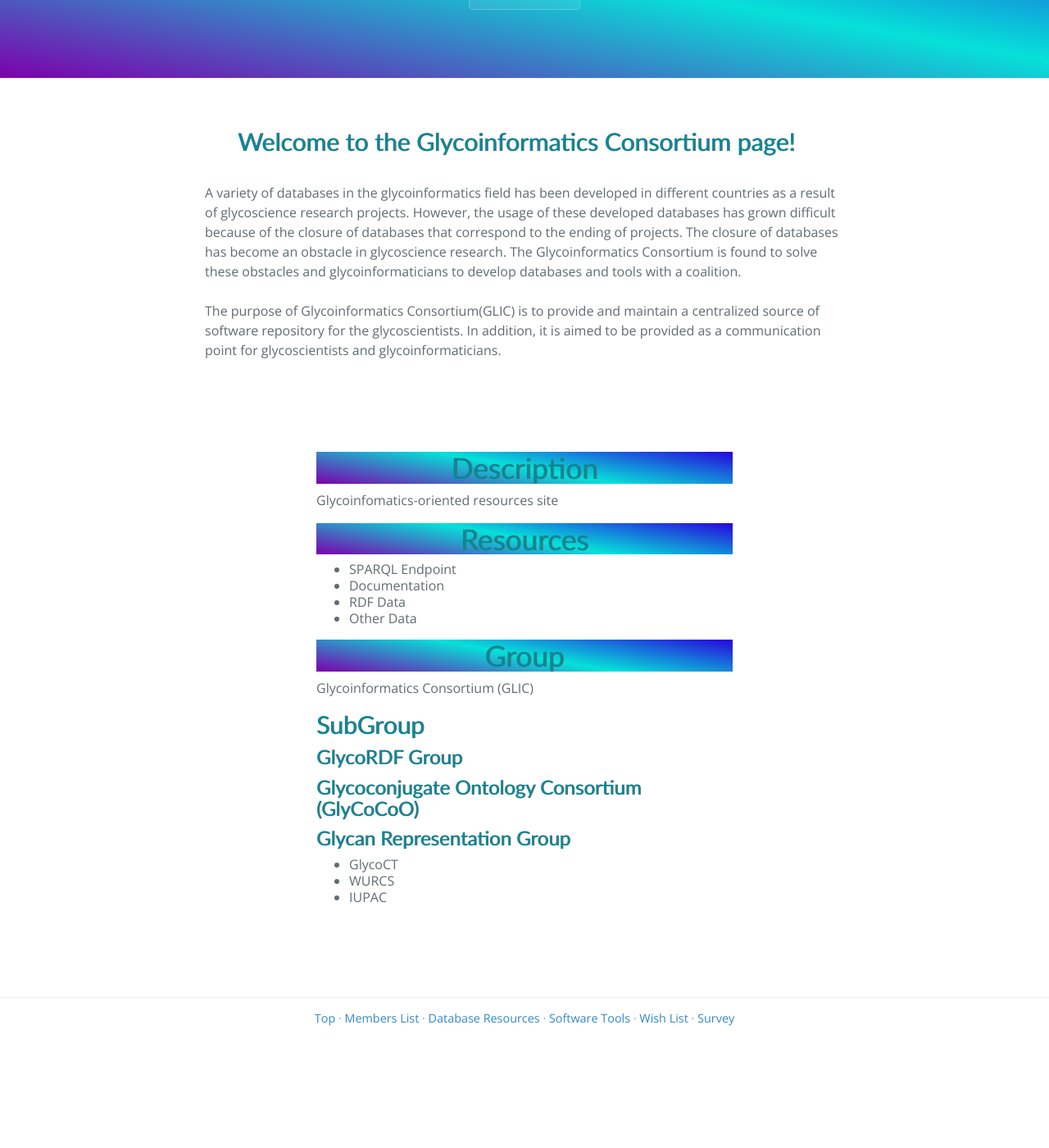
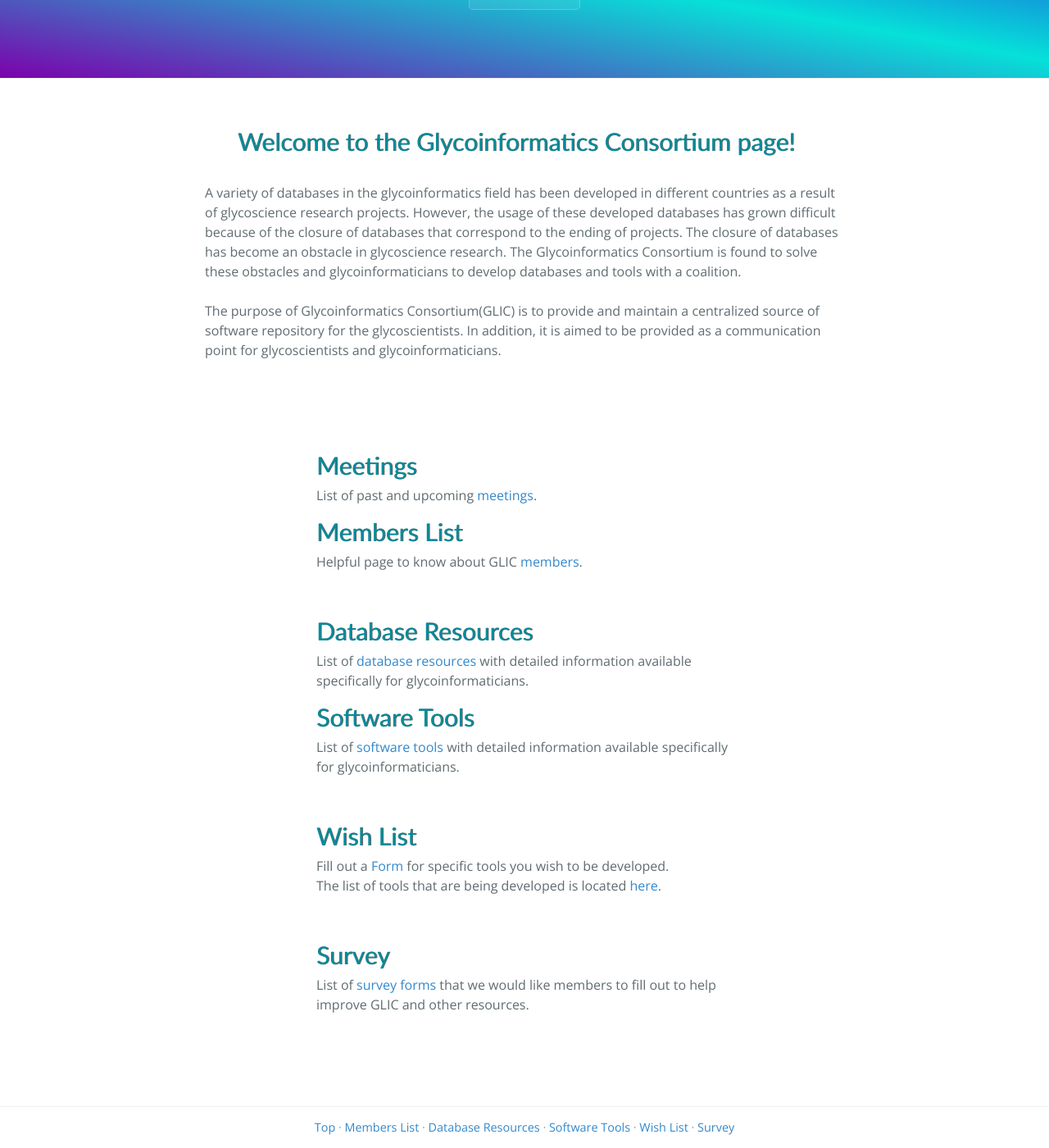
Before and after one commit to glycoinfo/www, a Jekyll site: the page built from index.md, in a window 1280 px wide and 1400 px high, scrolled down 174 px. Shown: the whole window at 82% size. Built offline with Jekyll 4.4.1, drawn with Linux system fonts in a browser that asks for light colours; nearby versions of some CDN libraries; a script that is not in the unit is left out; before the commit the page ends 1441 px from its top, so only the background shows below that.

Commit message:
Add files via upload

```diff
--- a/index.md
+++ b/index.md
@@ -1,24 +1,30 @@
 ---
-title: Glycoinformatics Consortium (GLIC)
+title: Glycoinformatics Consortium
 layout: top
 ---
 
-# Description
-Glycoinfomatics-oriented resources site
 
-# Resources
-* SPARQL Endpoint
-* Documentation
-* RDF Data
-* Other Data
+## Meetings
+List of past and upcoming [meetings](meetings).
 
-# Group
-Glycoinformatics Consortium (GLIC)
+## Members List
+Helpful page to know about GLIC [members](member).
 
-## SubGroup
-### GlycoRDF Group
-### Glycoconjugate Ontology Consortium (GlyCoCoO)
-### Glycan Representation Group
-* GlycoCT
-* WURCS
-* IUPAC
+<br>
+
+## Database Resources
+List of [database resources](database) with detailed information available specifically for glycoinformaticians.
+
+## Software Tools
+List of [software tools](software) with detailed information available specifically for glycoinformaticians.
+
+<br>
+
+## Wish List
+Fill out a [Form](wishList) for specific tools you wish to be developed.
+The list of tools that are being developed is located [here](wishList/toolsList).
+
+<br>
+
+## Survey
+List of [survey forms](survey) that we would like members to fill out to help improve GLIC and other resources.
--- /dev/null
+++ b/params.json
@@ -0,0 +1 @@
+{"name":"Glycoinformatics Consortium ","tagline":"","body":"### Welcome to Glycoinformatics Consortium page\r\nThis site is to provide communication point for glycoscientists and glycoinformaticians.\r\n\r\n### List of members\r\nIntroduction of members of Glycoinformatics Consortium.\r\n\r\n### Wish Note\r\nPost specific tools you wish to be developed.","google":"","note":"Don't delete this file! It's used internally to help with page regeneration."}
```
Also changed, not shown: blog/index.html (added, +30 -0 lines), README.md (added), images/body-bg.jpg (added), images/download-button.png (added), images/github-button.png (added), images/header-bg.jpg (added), images/highlight-bg.jpg (added), images/member-updates-wiki/choose-edit.png (added), images/member-updates-wiki/commit-btn.png (added), images/member-updates-wiki/data-folder.png (added), images/sidebar-bg.jpg (added).
